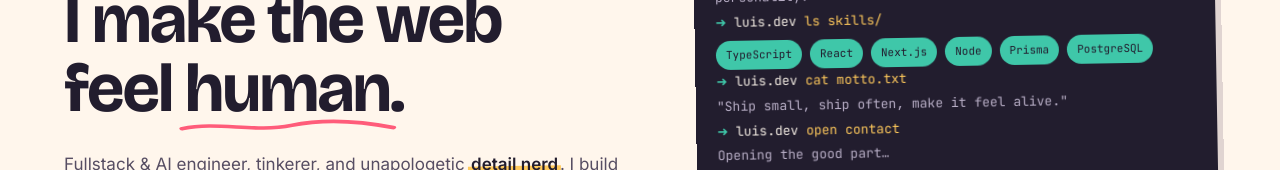
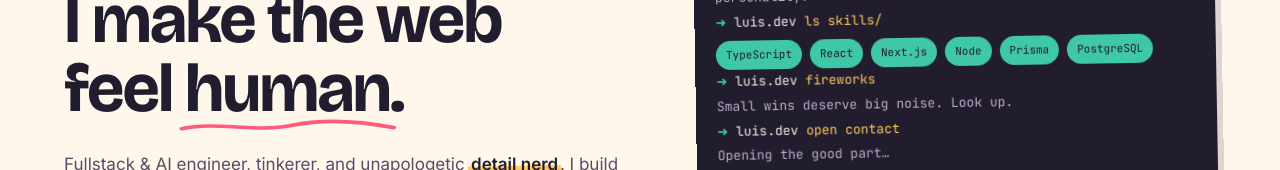
Before and after one commit to Luis200283/About-Me, a Next.js app: page / in a window 1280 px wide. Shown: the part 252-422 px from the top of the page. Built offline with nearby package versions, Linux system fonts and the light colour scheme.

Commit message:
fix: use fireworks demo line in hero terminal

```diff
--- a/src/content/site.ts
+++ b/src/content/site.ts
@@ -69,7 +69,7 @@ export const site = {
           cmd: "ls skills/",
           chips: ["TypeScript", "React", "Next.js", "Node", "Prisma", "PostgreSQL"],
         },
-        { cmd: "cat motto.txt", out: '"Ship small, ship often, make it feel alive."' },
+        { cmd: "fireworks", out: "Small wins deserve big noise. Look up." },
         { cmd: "open contact", out: "Opening the good part…" },
       ] as TerminalIntroLine[],
       hint: 'type "help" and hit enter',
```
